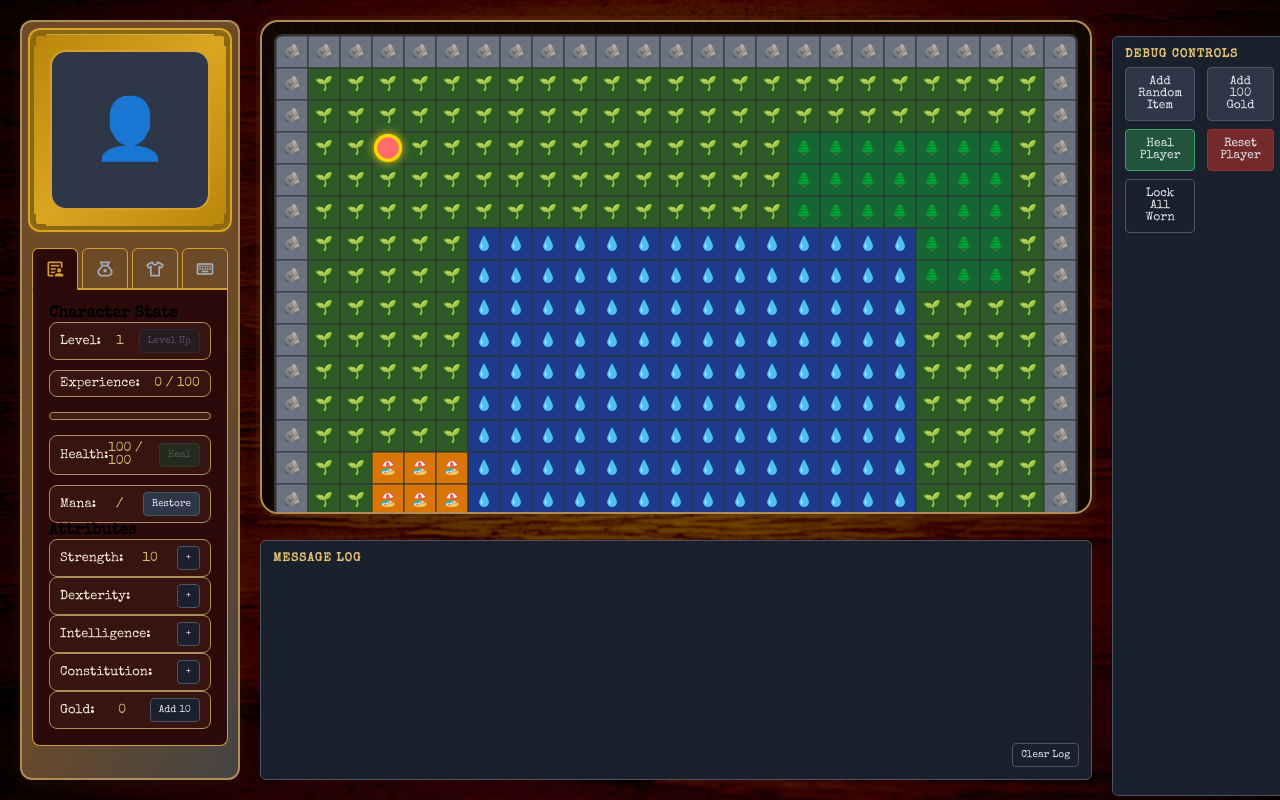
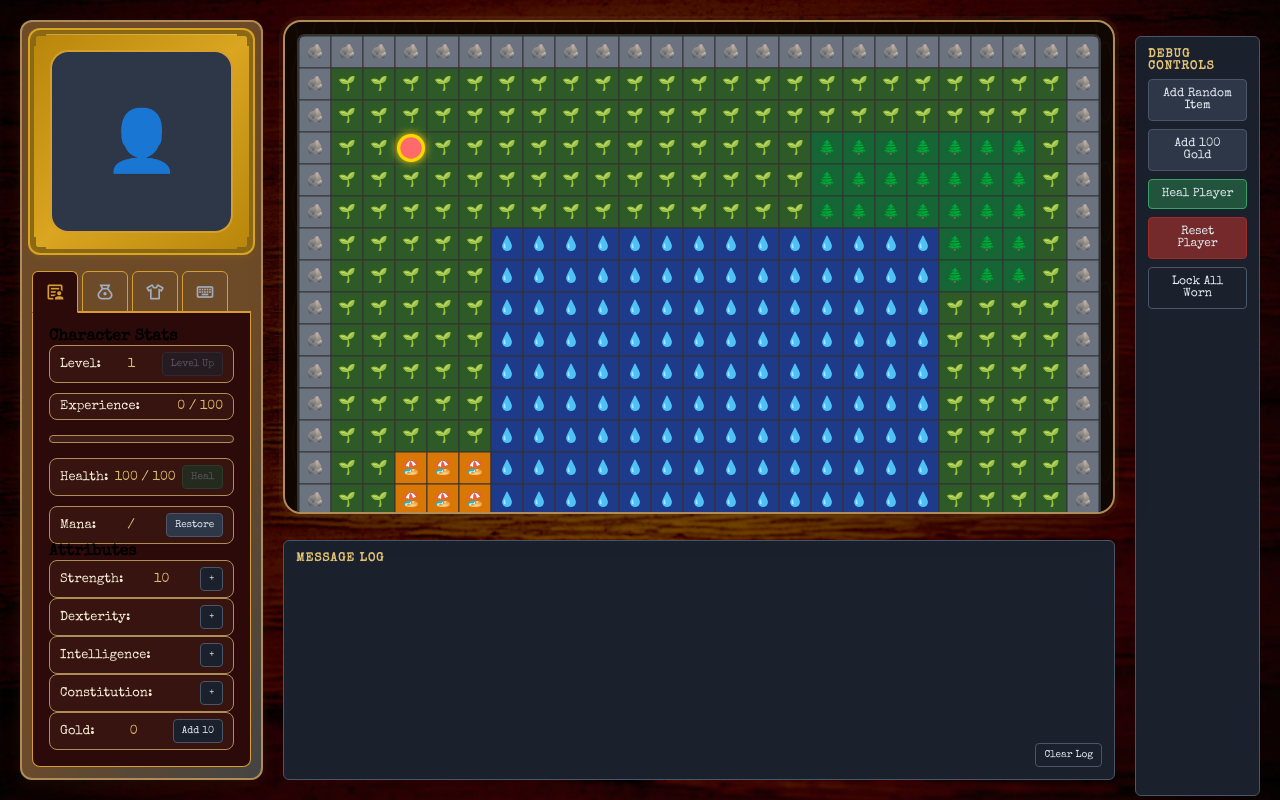
Before and after one commit to charlotte-xie/splarg, a Next.js app: page / in a window 1280 px wide. Built offline with nearby package versions, Linux system fonts and the light colour scheme; a web font is replaced by a local one.

Commit message:
CSS tweaks

```diff
--- a/components/DebugPanel.tsx
+++ b/components/DebugPanel.tsx
@@ -60,7 +60,7 @@ export default function DebugPanel({ game, onGameUpdate }: DebugPanelProps) {
         Debug Controls
       </h5>
 
-      <div className="control-panel-grid">
+      <div className="grid-container">
         <Button
           variant="primary"
           onClick={handleAddRandomItem}
--- a/styles/globals.css
+++ b/styles/globals.css
@@ -325,7 +325,14 @@ h5 {
   border: 1px solid #4a5568;
 }
 
-
+.grid-container {
+  display: grid;
+  grid-template-columns: repeat(auto-fill, minmax(0.5fr, 1fr));
+  gap: 8px; /* Fixed gap size */
+  justify-content: center; /* Pushes extra space to the edges */
+  width: 100%; /* Full container width */
+  box-sizing: border-box;
+}
 
 .control-panel-grid {
   display: grid;
@@ -419,10 +426,8 @@ h5 {
   transition: all 0.2s ease;
   font-weight: 400;
   text-align: center;
-  display: inline-flex;
   align-items: center;
   justify-content: center;
-  gap: 4px;
   min-width: fit-content;
   font-family: var(--font-secondary);
 }
```
